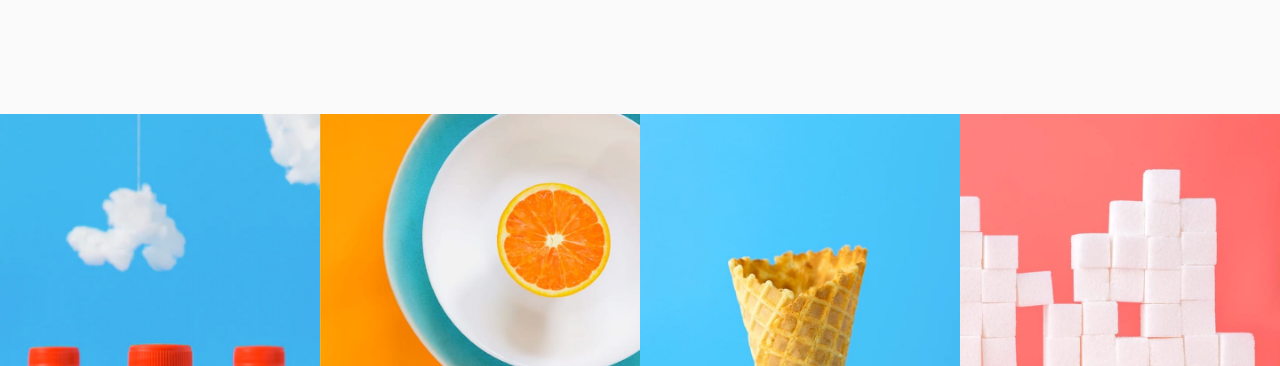
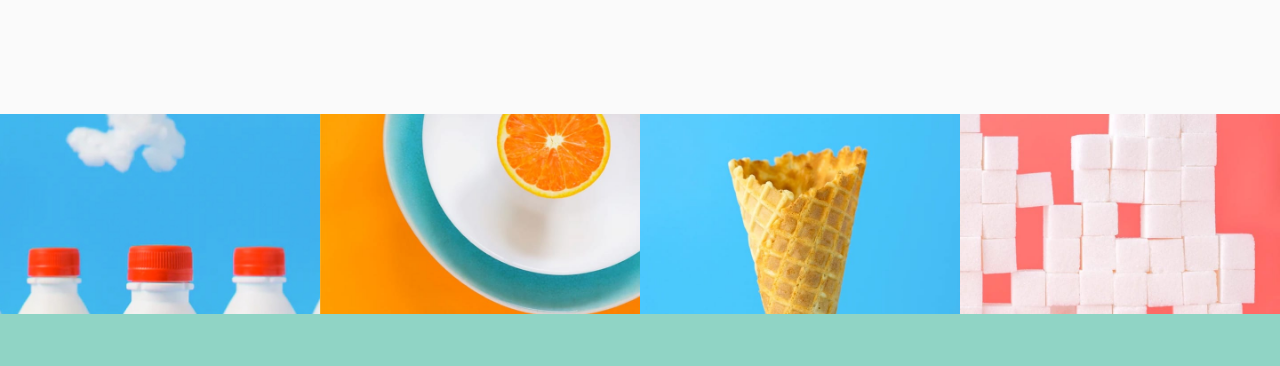
Before and after one commit to nicolasrodriguez3/Sunnyside-LandingPage-FrontendMentor, a plain HTML site: page index.html in a window 1280 px wide. Shown: the part 2970-3336 px from the top of the page. Drawn offline with Linux system fonts and the light colour scheme.

Commit message:
correccion imagenes

```diff
--- a/css/style.css
+++ b/css/style.css
@@ -62,7 +62,7 @@ body {
 .nav-header-mobile::before{
   content: "";
   position: absolute;
-  background-color: hsl(0, 0%, 98%);
+  /* background-color: hsl(25, 50%, 50%); */
   top: 0;
   right: 0;
   width: 50px;
@@ -278,7 +278,11 @@ main.container {
 .imagenes {
 	display: grid;
 	grid-template-columns: repeat(2, 1fr);
-	grid-template-rows: repeat(2, 55vw);
+	grid-template-rows: repeat(2, auto);
+}
+.imagenes img{
+	width: 100%;
+	object-fit: cover;
 }
 
 /***********************************
@@ -454,8 +458,4 @@ footer {
 		/* shorthand for: grid template rows / grid template columns */
 		grid-template: auto / repeat(4, 1fr);
 	}
-	.imagenes img{
-		width: 100%;
-		height: auto;
-	}
 }
```
